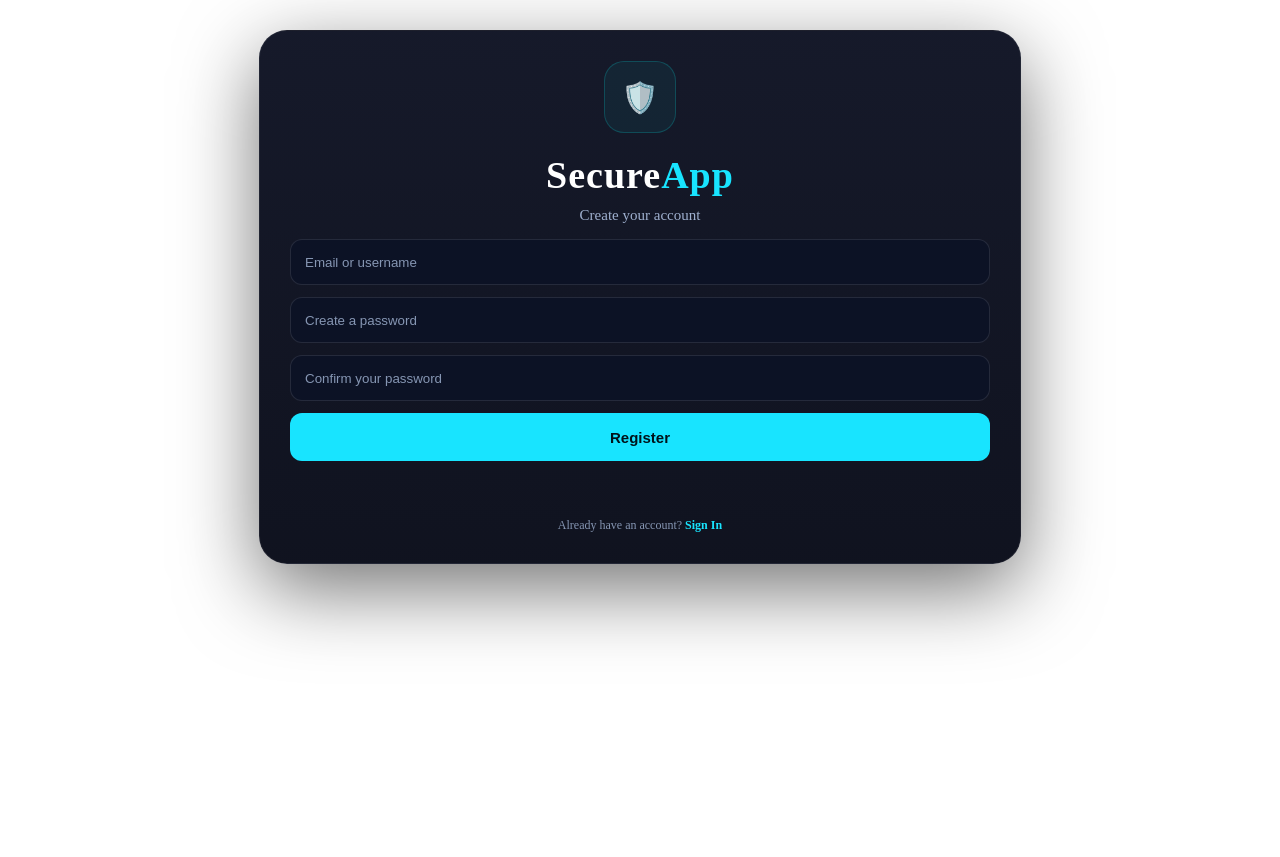
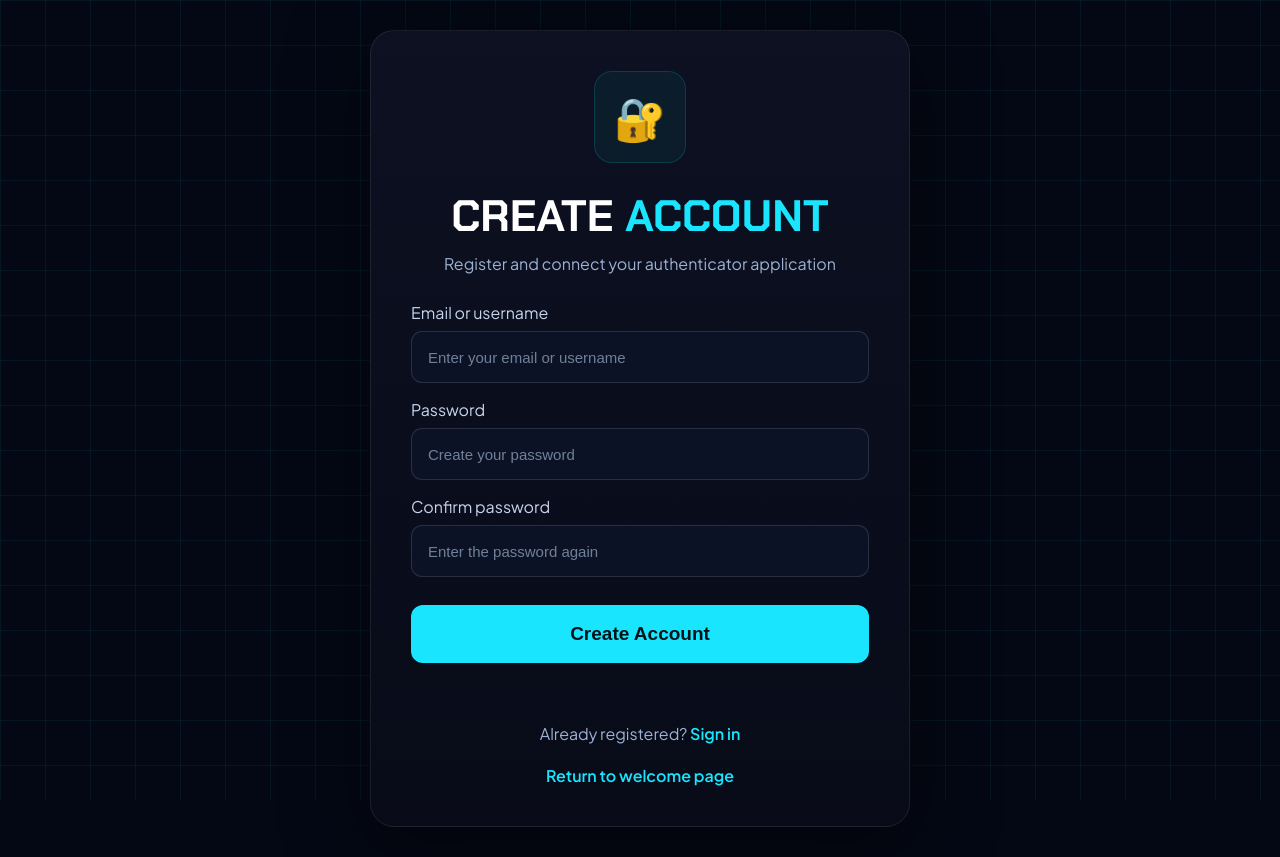
Before and after one commit to Litafe/SecureApp, a website: page register.html in a window 1280 px wide. Before the commit the page ends 800 px from the top, so only its background shows below. Drawn offline with Linux system fonts and the light colour scheme.

Commit message:
Update register.html

```diff
--- a/register.html
+++ b/register.html
@@ -4,160 +4,254 @@
 <meta charset="UTF-8">
 <meta name="viewport" content="width=device-width, initial-scale=1.0">
 
-<title>Register - SecureApp</title>
+<title>Create Account - SecureSys</title>
 
-<link rel="stylesheet" href="style.css">
+<link href="https://fonts.googleapis.com/css2?family=Chakra+Petch:wght@500;600;700&family=Plus+Jakarta+Sans:wght@400;500;600&display=swap" rel="stylesheet">
 
 <style>
-.register-form input {
+* {
+    margin: 0;
+    padding: 0;
     box-sizing: border-box;
-    width: 100%;
-    height: 46px;
-    margin-bottom: 12px;
-    padding: 0 14px;
-
-    color: #ffffff;
-    background: #0c1225;
-
-    border: 1px solid rgba(255, 255, 255, 0.1);
-    border-radius: 12px;
 }
 
-.register-form input::placeholder {
-    color: #8696b3;
+body {
+    background: #040814;
+    font-family: "Plus Jakarta Sans", sans-serif;
+    min-height: 100vh;
+    color: white;
 }
 
-.register-form input:focus {
-    outline: none;
-    border-color: #18e4ff;
-    box-shadow: 0 0 0 3px rgba(24, 228, 255, 0.12);
+body::before {
+    content: "";
+    position: fixed;
+    inset: 0;
+    background-image:
+        linear-gradient(rgba(0,255,255,.06) 1px, transparent 1px),
+        linear-gradient(90deg, rgba(0,255,255,.06) 1px, transparent 1px);
+    background-size: 45px 45px;
 }
 
-.register-form button {
+.wrapper {
+    min-height: 100vh;
+    display: flex;
+    justify-content: center;
+    align-items: center;
+    padding: 30px 15px;
+    position: relative;
+    z-index: 2;
+}
+
+.card {
+    width: 540px;
+    padding: 40px;
+    background: linear-gradient(
+        180deg,
+        rgba(13,17,34,.97),
+        rgba(8,11,24,.97)
+    );
+    border: 1px solid rgba(255,255,255,.08);
+    border-radius: 24px;
+    box-shadow: 0 20px 80px rgba(0,0,0,.5);
+}
+
+.logo {
+    width: 92px;
+    height: 92px;
+    margin: auto;
+    display: grid;
+    place-items: center;
+    font-size: 42px;
+    border-radius: 18px;
+    background: rgba(0,255,255,.05);
+    border: 1px solid rgba(0,255,255,.15);
+}
+
+h1 {
+    margin-top: 24px;
+    text-align: center;
+    font-family: "Chakra Petch", sans-serif;
+    font-size: 44px;
+}
+
+h1 span {
+    color: #19e5ff;
+}
+
+.subtitle {
+    margin: 8px 0 28px;
+    text-align: center;
+    color: #9db1d4;
+}
+
+.form-group {
+    margin-bottom: 16px;
+}
+
+.form-group label {
+    display: block;
+    margin-bottom: 8px;
+    color: #c7d4ea;
+}
+
+.form-group input {
     width: 100%;
-    height: 48px;
+    height: 52px;
+    padding: 0 16px;
+    color: white;
+    background: #0c1225;
+    border: 1px solid rgba(255,255,255,.12);
+    border-radius: 11px;
+    font-size: 15px;
+}
 
-    color: #00131a;
-    background: #18e4ff;
+.form-group input:focus {
+    outline: none;
+    border-color: #19e5ff;
+    box-shadow: 0 0 0 3px rgba(25,229,255,.12);
+}
 
+.form-group input::placeholder {
+    color: #70809a;
+}
+
+button {
+    width: 100%;
+    height: 58px;
+    margin-top: 12px;
     border: none;
     border-radius: 12px;
-
-    font-size: 15px;
+    background: #19e5ff;
+    color: #00131a;
+    font-size: 19px;
     font-weight: 700;
     cursor: pointer;
 }
 
-.register-form button:disabled {
-    opacity: 0.6;
+button:disabled {
+    opacity: .6;
     cursor: wait;
 }
 
 #message {
     min-height: 22px;
-    margin-top: 15px;
-    font-size: 14px;
-}
-
-.message-error {
+    margin-top: 16px;
+    text-align: center;
     color: #ff7185;
-}
-
-.message-success {
-    color: #5ef2a0;
 }
 
 .qr-section {
     display: none;
-    margin-top: 24px;
-    padding: 20px;
-
-    color: #b5c3dd;
-    background: rgba(0, 255, 255, 0.04);
-
-    border: 1px solid rgba(0, 255, 255, 0.15);
-    border-radius: 16px;
+    text-align: center;
 }
 
 .qr-section h2 {
-    margin-bottom: 12px;
-    color: #ffffff;
+    color: white;
+    margin-bottom: 14px;
 }
 
 .qr-section p {
-    margin: 12px 0;
+    color: #afc0dd;
     line-height: 1.6;
+    margin: 14px 0;
 }
 
 .qr-section img {
-    width: 210px;
+    width: 220px;
     max-width: 100%;
     padding: 10px;
-
-    background: #ffffff;
+    background: white;
     border-radius: 12px;
 }
 
 .continue-link {
     display: inline-block;
-    margin-top: 12px;
-    padding: 12px 22px;
-
+    margin-top: 14px;
+    padding: 14px 24px;
     color: #00131a;
-    background: #18e4ff;
-
+    background: #19e5ff;
     border-radius: 10px;
     text-decoration: none;
     font-weight: 700;
 }
 
-.footer-text a {
-    color: #18e4ff;
+.links {
+    margin-top: 22px;
+    text-align: center;
+    color: #9db1d4;
+}
+
+.links a {
+    color: #19e5ff;
     text-decoration: none;
     font-weight: 600;
+}
+
+@media (max-width: 560px) {
+    .card {
+        width: 100%;
+        padding: 28px 20px;
+    }
+
+    h1 {
+        font-size: 36px;
+    }
 }
 </style>
 </head>
 
 <body>
 
-<div class="container">
+<div class="wrapper">
+    <div class="card">
 
-    <div class="shield-box">🛡️</div>
+        <div class="logo">🔐</div>
 
-    <h1 class="logo">Secure<span>App</span></h1>
-    <p class="subtitle">Create your account</p>
+        <h1>CREATE <span>ACCOUNT</span></h1>
 
-    <form id="registerForm" class="register-form">
+        <p class="subtitle">
+            Register and connect your authenticator application
+        </p>
 
+        <form id="registerForm">
+
+            <div class="form-group">
+                <label for="username">Email or username</label>
                 <input
                     id="username"
                     type="text"
-            placeholder="Email or username"
+                    placeholder="Enter your email or username"
                     autocomplete="username"
                     required
                 >
+            </div>
 
+            <div class="form-group">
+                <label for="password">Password</label>
                 <input
                     id="password"
                     type="password"
-            placeholder="Create a password"
+                    placeholder="Create your password"
                     autocomplete="new-password"
                     minlength="8"
                     required
                 >
+            </div>
 
+            <div class="form-group">
+                <label for="confirmPassword">Confirm password</label>
                 <input
                     id="confirmPassword"
                     type="password"
-            placeholder="Confirm your password"
+                    placeholder="Enter the password again"
                     autocomplete="new-password"
                     minlength="8"
                     required
                 >
+            </div>
 
             <button id="registerButton" type="submit">
-            Register
+                Create Account
             </button>
 
             <p id="message"></p>
@@ -169,44 +263,54 @@
             <h2>Connect your authenticator app</h2>
 
             <p>
-            Scan this QR code with Google Authenticator,
+                Scan this QR code using Google Authenticator,
                 Microsoft Authenticator, or another TOTP application.
             </p>
 
-        <img id="qrImage" alt="Authenticator registration QR code">
+            <img id="qrImage" alt="Authenticator QR code">
 
             <p>
-            After scanning the QR code, continue to the login page and
-            enter the current six-digit code from your authenticator app.
+                After scanning, open your authenticator application
+                to obtain the six-digit code required during sign-in.
             </p>
 
-        <a class="continue-link" href="login.html">
-            Continue to Login
+            <a class="continue-link" href="signin.html">
+                Continue to Sign In
             </a>
 
         </section>
 
-    <div class="footer-text">
-        Already have an account?
-        <a href="login.html">Sign In</a>
+        <div class="links">
+            Already registered?
+            <a href="signin.html">Sign in</a>
+            <br><br>
+            <a href="login.html">Return to welcome page</a>
         </div>
 
     </div>
+</div>
 
 <script>
-const registerForm = document.getElementById("registerForm");
-const registerButton = document.getElementById("registerButton");
-const message = document.getElementById("message");
-const qrSection = document.getElementById("qrSection");
-const qrImage = document.getElementById("qrImage");
+const registerForm =
+    document.getElementById("registerForm");
+
+const registerButton =
+    document.getElementById("registerButton");
+
+const message =
+    document.getElementById("message");
+
+const qrSection =
+    document.getElementById("qrSection");
+
+const qrImage =
+    document.getElementById("qrImage");
 
 registerForm.addEventListener("submit", async (event) => {
     event.preventDefault();
 
-    const username = document
-        .getElementById("username")
-        .value
-        .trim();
+    const username =
+        document.getElementById("username").value.trim();
 
     const password =
         document.getElementById("password").value;
@@ -215,11 +319,9 @@ registerForm.addEventListener("submit", async (event) => {
         document.getElementById("confirmPassword").value;
 
     message.textContent = "";
-    message.className = "";
 
     if (password !== confirmPassword) {
-        message.textContent = "The passwords do not match.";
-        message.className = "message-error";
+        message.textContent = "Passwords do not match.";
         return;
     }
 
@@ -238,6 +340,15 @@ registerForm.addEventListener("submit", async (event) => {
             })
         });
 
+        const contentType =
+            response.headers.get("content-type") || "";
+
+        if (!contentType.includes("application/json")) {
+            throw new Error(
+                "Backend not reached. Open the site using http://localhost:3000."
+            );
+        }
+
         const data = await response.json();
 
         if (data.error) {
@@ -246,12 +357,11 @@ registerForm.addEventListener("submit", async (event) => {
 
         if (!data.qrCodeUrl) {
             throw new Error(
-                "The account was created, but no QR code was returned."
+                "The server did not return a QR code."
             );
         }
 
         qrImage.src = data.qrCodeUrl;
-
         registerForm.style.display = "none";
         qrSection.style.display = "block";
 
@@ -259,11 +369,9 @@ registerForm.addEventListener("submit", async (event) => {
         message.textContent =
             error.message || "Registration failed.";
 
-        message.className = "message-error";
-
     } finally {
         registerButton.disabled = false;
-        registerButton.textContent = "Register";
+        registerButton.textContent = "Create Account";
     }
 });
 </script>
```
Lines whose indentation alone changed are shown as unchanged.
